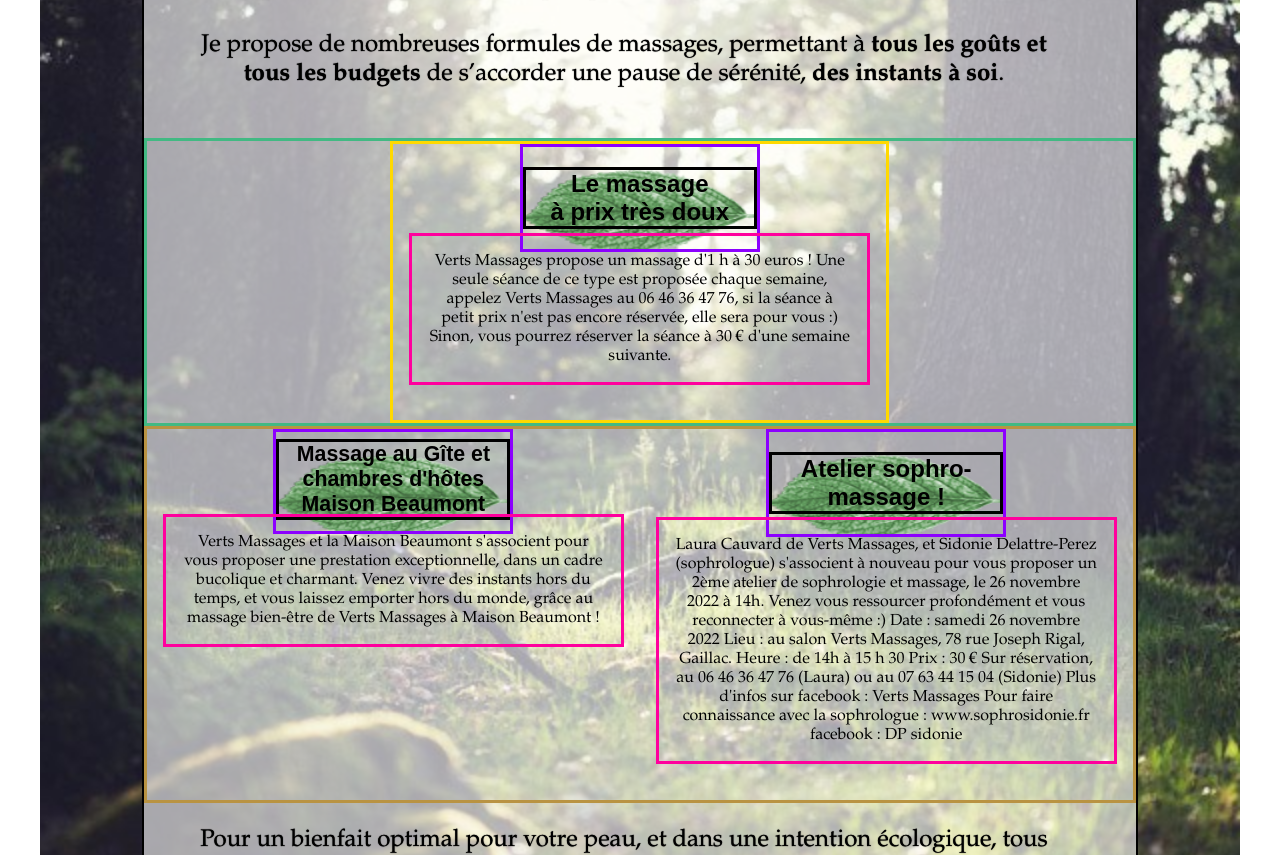
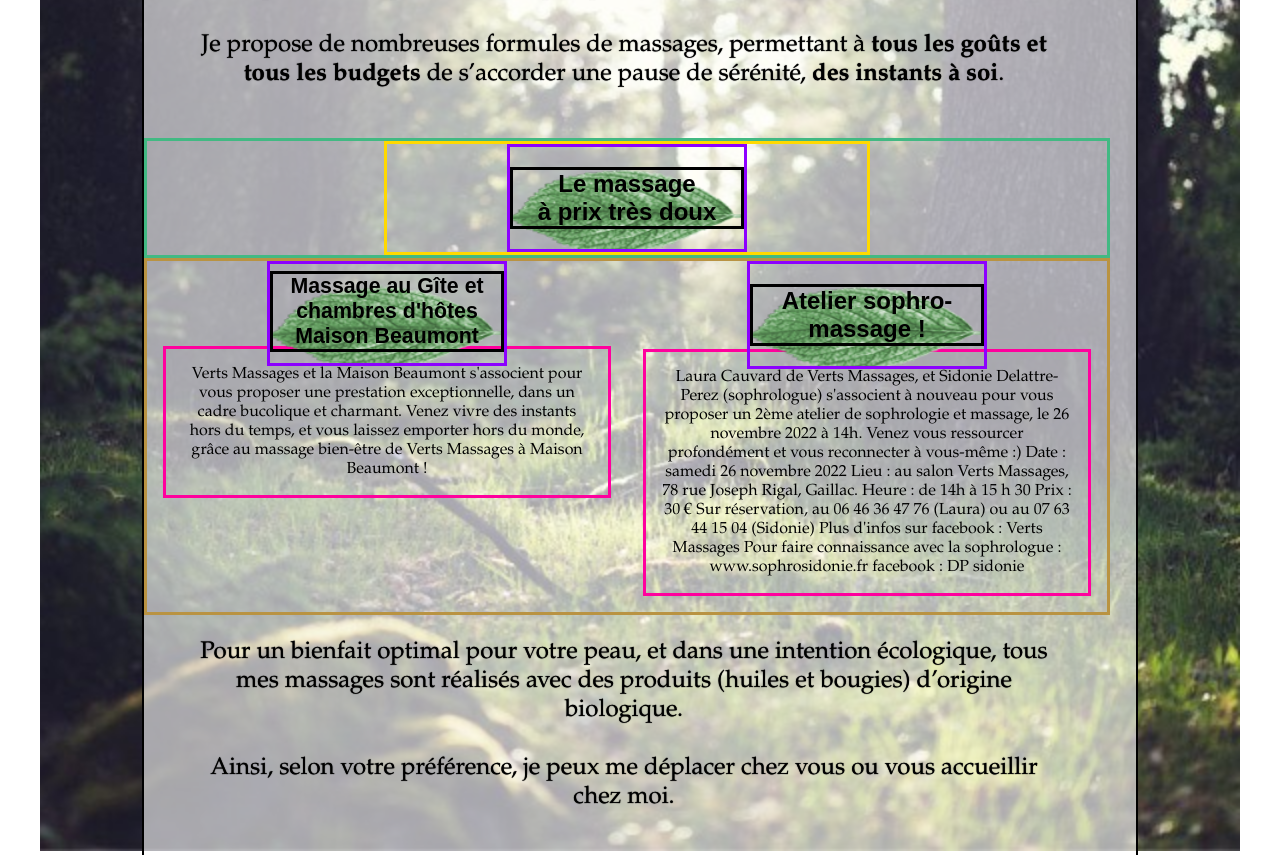
Before and after one commit to RomainDelran/VertsMassage, a Vue app: page /#/ in a window 1280 px wide. Shown: the part 1200-2055 px from the top of the page. Built offline with nearby package versions, Linux system fonts and the light colour scheme; a web font is replaced by a local one.

Commit message:
DebutCodageArticle

```diff
--- a/src/App.vue
+++ b/src/App.vue
@@ -159,7 +159,7 @@
 }
 
 .DefinitionLignesArticles{
-  margin-right: -1.6em;
+  margin-right: -1.em;
 
   justify-content: center;
   align-items: center;
@@ -173,6 +173,7 @@
   justify-content: cen;
   width: 100%;
   margin-right: 0em;
+  z-index: -1 ;
 
 
 }
@@ -213,12 +214,11 @@
 }
 
 .paragrapheArticle{
-  position: relative;
-  top: -1.2em;
+
   color: #000;
   border: 0.2rem solid #ff009d;
   padding: 1em 1em 1em 1em;
-  margin: 0em 1em 1em 1em;
+  margin: -1.2em  1em 1em 1em;
 }
 
 
--- a/src/views/AcceuilView.vue
+++ b/src/views/AcceuilView.vue
@@ -77,7 +77,7 @@
 
 
           <div class="LeMassageAPrixTresDoux">
-            <button class="boutonFeuilleArticle" type="button" >
+            <button v-on:click="actionLeMassageAPrixTresDoux" class="boutonFeuilleArticle" type="button" >
 
 
                       <h2 class="texteArticle ">
@@ -85,7 +85,7 @@
                         à prix très doux</strong>
                       </h2>
                 </button>
-                <p class=" paragrapheArticle ArticleLeMassageAPrixTresDoux">
+                <p v-if="ArticleLeMassageAPrixTresDoux"  class=" paragrapheArticle ArticleLeMassageAPrixTresDoux">
                 Verts Massages propose un massage d'1 h à 30 euros !
 Une seule séance de ce type est proposée chaque semaine, appelez Verts Massages au 06 46 36 47 76, si la séance à petit prix n'est pas encore réservée, elle sera pour vous :)
 Sinon, vous pourrez réserver la séance à 30 € d'une semaine suivante.
@@ -199,7 +199,50 @@
 
 
   <script>
+  export default {
+	name: 'App',
 
+  data: ()=> ({
+    ArticleLeMassageAPrixTresDoux: false,
+    ArticleMassageAuGite: false,
+    ArticleAtelierSophroMassage: false,
+  }),
+	components: {
+
+	},
+  methods: {
+        actionLeMassageAPrixTresDoux: function () {
+          if (this.ArticleLeMassageAPrixTresDoux) {
+            this.ArticleLeMassageAPrixTresDoux = false ;
+          }
+           else
+           {
+            this.ArticleLeMassageAPrixTresDoux = true ;
+           }
+
+        },
+        actionMassageAuGite: function () {
+          if (this.ArticleMassageAuGite) {
+            this.ArticleMassageAuGite = false ;
+          }
+           else
+           {
+            this.ArticleMassageAuGite = true ;
+           }
+
+        },
+        actionAtelierSophroMassage: function () {
+          if (this.ArticleAtelierSophroMassage) {
+            this.ArticleAtelierSophroMassage = false ;
+          }
+           else
+           {
+            this.ArticleAtelierSophroMassage = true ;
+           }
+
+        }
+    }
+}
   </script>
 
 
```
